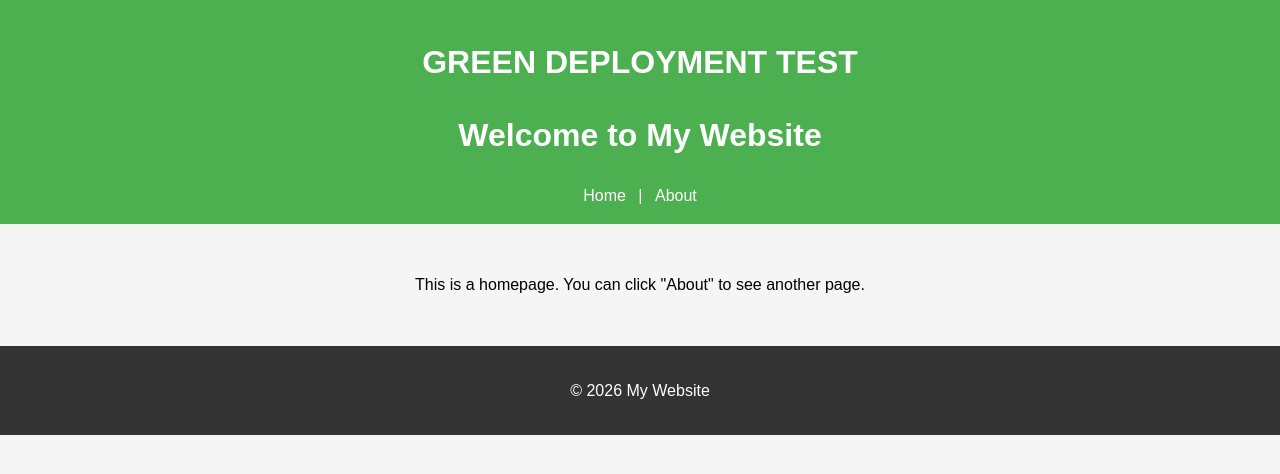
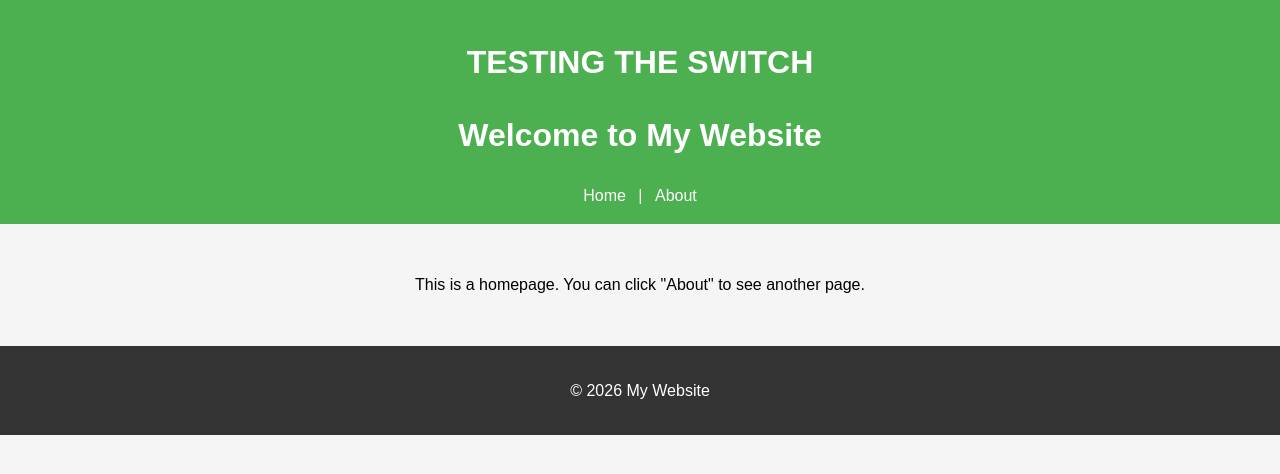
Before and after one commit to obinnaozigbu-svg/devops-project, a plain HTML site: page web/index.html in a window 1280 px wide. Drawn offline with Linux system fonts and the light colour scheme.

Commit message:
Testing the switch

```diff
--- a/web/index.html
+++ b/web/index.html
@@ -7,7 +7,7 @@
 </head>
 <body>
     <header>
-	<h1>GREEN DEPLOYMENT TEST</h1>
+	<h1>TESTING THE SWITCH</h1>
         <h1>Welcome to My Website</h1>
         <nav>
             <a href="index.html">Home</a> |
```
